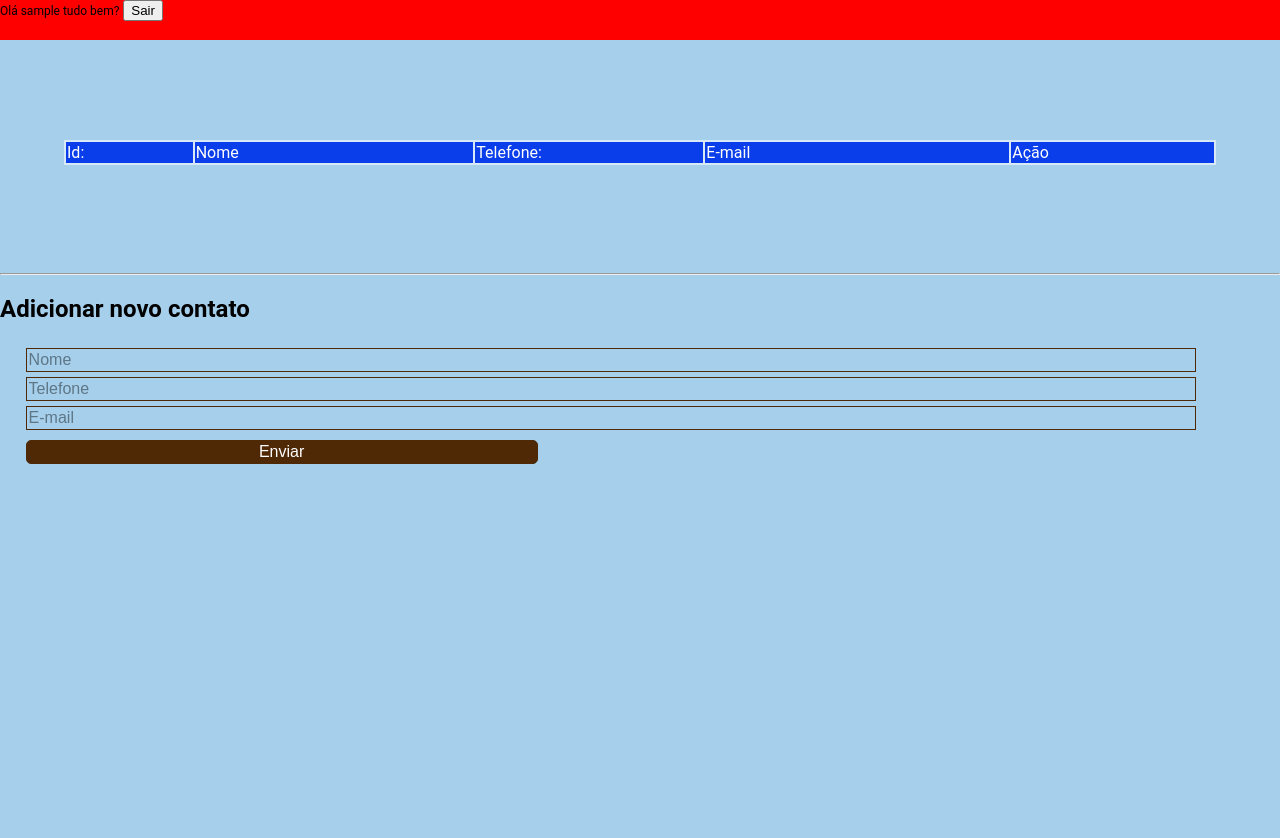
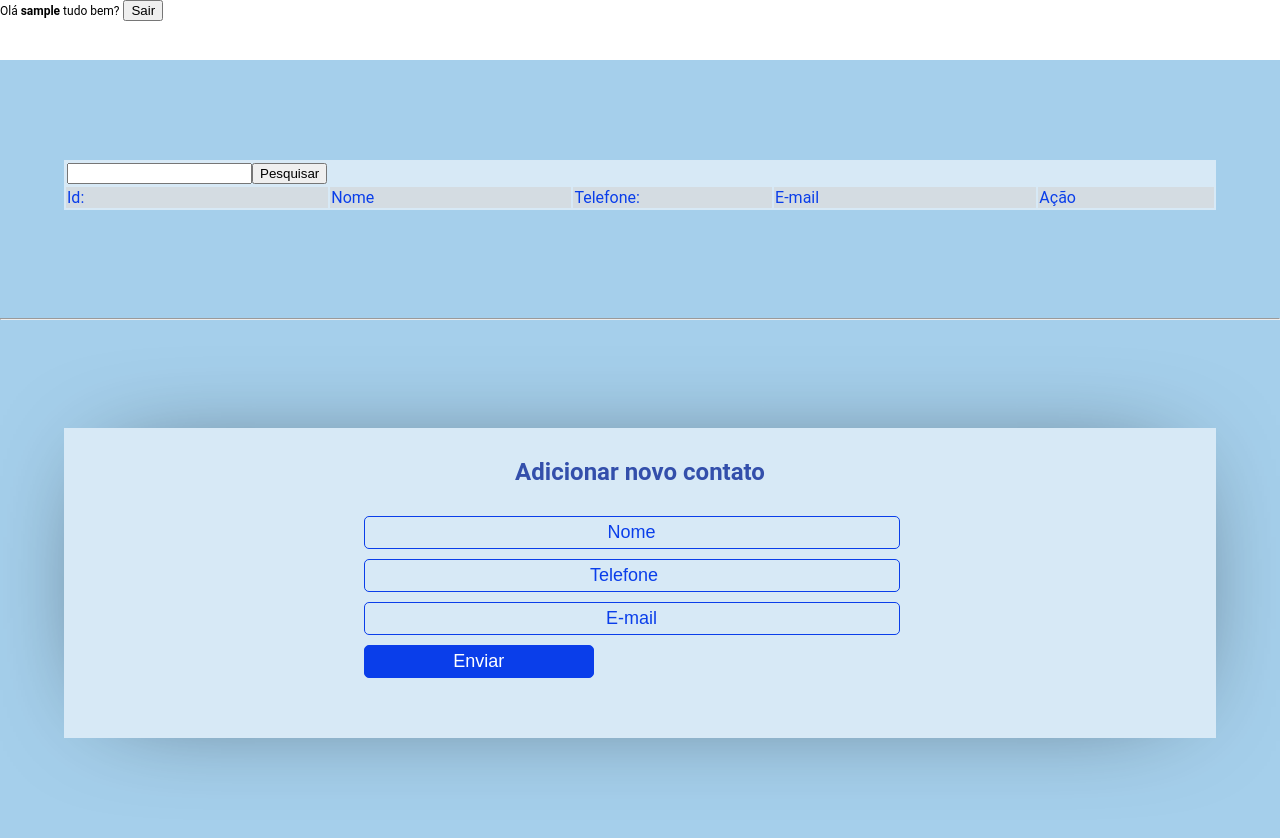
Before and after one commit to Antonio-Estevam/Trabalho_acad-mico, a PHP site: page /admin.php in a window 1280 px wide. Before the commit the page ends 464 px from the top, so only its background shows below. Run offline with PHP 8.4, Linux system fonts and the light colour scheme; the visitor is signed in with stand-in values (Sample User, id 1); data that the repository does not hold is empty.

Commit message:
painel adimin

```diff
--- a/admin.php
+++ b/admin.php
@@ -21,14 +21,20 @@
 
     ?>
 
-    <nav class="manu">
-        <label ><?php echo "Olá " . $_SESSION["usuario"] . " tudo bem?"; ?></label>
+    <nav class="menu">
+        <label ><?php echo "Olá <strong>" . $_SESSION["usuario"] . "</strong> tudo bem?"; ?></label>
         <input type="button" value="Sair">
     </nav>
 
     <div class="conteiner">
         <div id="resultado">
             <table>
+                <tr>
+                    <td colspan=”5″ id="agrup">
+                        <input type="text" name="busca">
+                        <input type="button" value="Pesquisar">
+                    </td>
+                </tr>
                 <tr class="primeiroTr">
                     <td>Id:</td>
                     <td>Nome</td>
@@ -72,8 +78,10 @@
         </div>
 
         <hr>
+        <div id="novo">
+            <div id="form">
                 <h2>Adicionar novo contato</h2>
-        <div id="form">
+                <center>
                     <form method="GET" action="inserirAcao.php">
                         <Input type="text" placeholder="Nome" name="nome" required ></Input>
 
@@ -83,7 +91,10 @@
 
                         <input type="submit" value="Enviar">
                     </form>
+                </center>
            </div>
+        </div>
+
 
     </div>
 </body>
--- a/css/admin.css
+++ b/css/admin.css
@@ -5,18 +5,30 @@ body{
     margin: 0px;
     width: 100%;
     height:100vh;
-    overflow: hidden;
-}
-table, tr, td {
-border: 0px;
 }
 a{
     text-decoration: none;
 }
+table,td,td{
+    border: none;
+}
+
+.menu{
+    height:10vh;
+    max-height:60px;
+    width: 100%;
+    background-color: #fff;
+}
+.menu label{
+    font-size: 12px;
+     width:60px;
+}
+
 #resultado {
     display: flex;
     width: 100%;
     justify-content: center;
+    overflow: auto;
 
 
 }
@@ -30,16 +42,23 @@ a{
     box-shadow: 0px 0px 109px -48px rgba(0,0,0,0.75);
 }
 
+#resultado table tr #agrup{
+    display: flex;
+    flex-direction: row;
+    align-items: center;
+
+}
+
 #resultado table .primeiroTr {
-    background-color:#0A3EEA;
     font-size:16px;
     padding-left:5px;
-    color: #fff;
+    color: #0A3EEA;
 }
 
 #resultado table td p{
    font-size: 12px;
    color: rgb(49, 49, 49);
+   padding-left: 10px;
 }
 
 #resultado table td a input{
@@ -61,46 +80,56 @@ a{
 #resultado table tbody tr td:nth-child(3){ width:18%;}
 #resultado table tbody tr td:nth-child(4){ width:24%;}
 #resultado table tbody tr td:nth-child(5){ width:16%;}
-
-.manu{
-    height:5vh;
-    max-height:60px;
+#novo{
+    display: flex;
+    justify-content: center;
     width: 100%;
-    background-color: red;
 }
-.manu label{
-    font-size: 12px;
-     width:60px;
+.conteiner #form{
+    margin-top:100px;
+    margin-bottom: 100px;
+    width: 90%;
+    background-color: rgba(255, 255, 255, 0.558);
+    -webkit-box-shadow: 0px 0px 109px -48px rgba(0,0,0,0.75);
+    -moz-box-shadow: 0px 0px 109px -48px rgba(0,0,0,0.75);
+    box-shadow: 0px 0px 109px -48px rgba(0,0,0,0.75);
 }
-
 .conteiner #form form {
    display: flex;
    flex-direction: column;
+   width: 50%;
 
 }
+
+ h2{
+     margin-top: 30px;
+    text-align: center;
+    color: rgb(51, 79, 171);
+}
+
 .conteiner #form form input{
-   margin-top: 5px;
-   margin-left: 2%;
-   width:91%;
-   text-align: left;
-   padding-left: 100px;
-   font-size: 16px;
-   border: #4f2905 solid 1px;
-   padding: 2px;
-   background-color: rgba(255, 255, 255, 0);
-   color: #542d08d7;
-}
+    margin-left: 2%;
+    width:91%;
+    text-align: center;
+    font-size: 18px;
+    margin-top: 10px;
+    border: #0A3EEA solid 1px;
+    border-radius: 5px;
+    padding: 5px;
+    background-color: rgba(255, 255, 255, 0);
+    color: #0A3EEA;}
 .conteiner #form form  input[type=submit]{
-  background-color:#4f2905;
+    background-color: #0A3EEA;
   color: #fff;
   text-align: center;
   border-radius: 5px;
   width: 40%;
   margin-top: 10px;
+  margin-bottom: 60px;
 }
 
 .conteiner #form form input::placeholder{
-    color: rgba(0, 0, 0, 0.428);
+    color: #0A3EEA;
 }
 
 
--- a/login.html
+++ b/login.html
@@ -11,7 +11,6 @@
     <section id="cadastro" class="cadastro">
         <div class="nuvem">
            <img src="img/nuvem.svg" alt="Nuvem" id="nuvem1">
-           <img src="img/nuvem.svg" alt="Nuvem" id="nuvem2">
         </div>
 
        <form method="POST" action="loginAcao.php">
@@ -28,7 +27,8 @@
        </form>
 
    </section>
-
+        <img src="img/nuvem.svg" alt="Nuvem" id="nuvem2">
+    </div>
 
    <footer>
     <p>&copy 2020 - Pandemic Adeventure</p>
```
Also changed, not shown: css/login.css (+32 -27 lines). Lines whose indentation alone changed are shown as unchanged.
